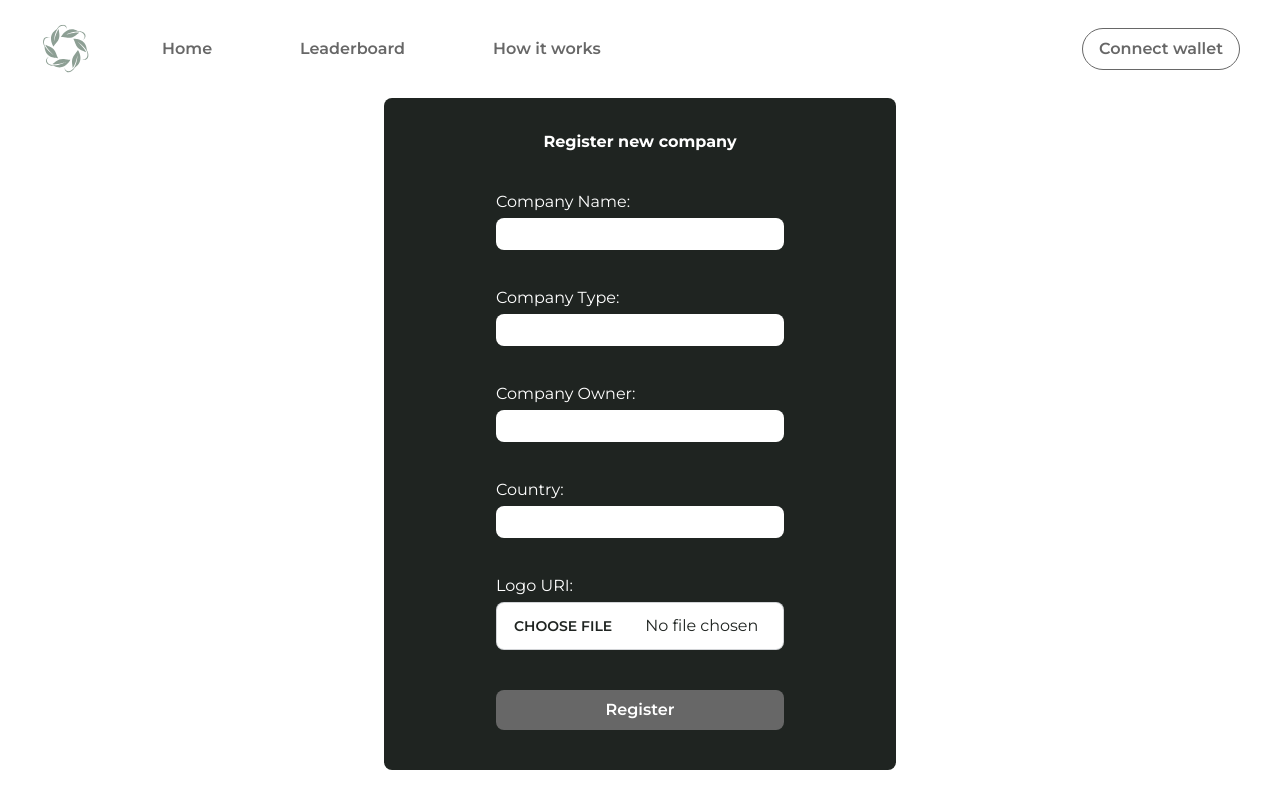
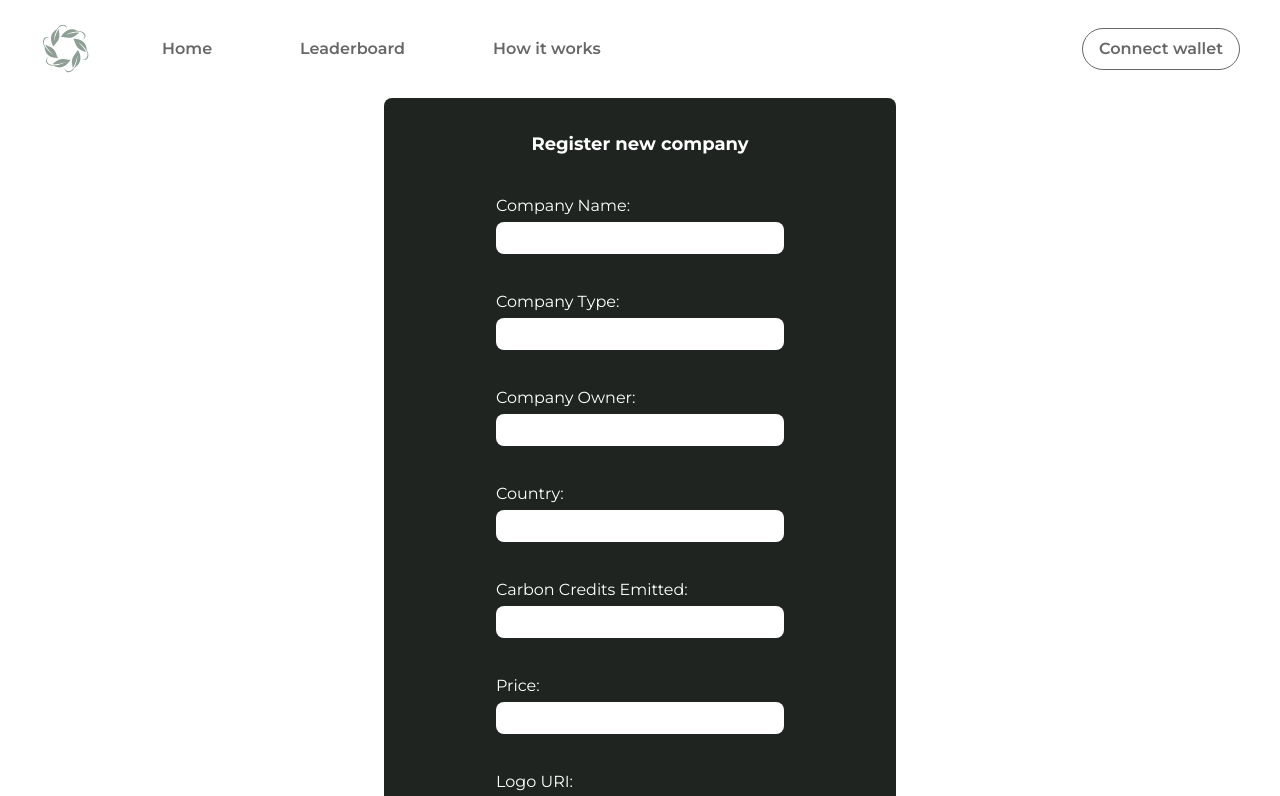
Before and after one commit to Lilium-ZenCon/frontend, a Next.js app: page /company in a window 1280 px wide. Shown: the top 796 px of the page. Built offline with nearby package versions, Linux system fonts and the light colour scheme.

Commit message:
feat(register company): :sparkles: add new infos

```diff
--- a/app/company/page.js
+++ b/app/company/page.js
@@ -10,7 +10,8 @@ const company = () => {
   const [companyType, setCompanyType] = useState(null);
   const [companyOwner, setCompanyOwner] = useState(null);
   const [country, setCountry] = useState(null);
-
+  const [price, setPrice] = useState(null);
+  const [carbonEmitted, setCarbonEmitted] = useState(null);
 
   const sendFileToIPFS = async (e) => {
     if (fileImg) {
@@ -59,7 +60,7 @@ const company = () => {
         <div className="flex justify-center bg-darkgreen w-[40%] rounded-lg py-4">
           <div className="flex flex-col ">
             <div className="flex justify-center">
-              <h1 className="text-white font-bold py-4">
+              <h1 className="text-white font-bold py-4 text-lg">
                 Register new company
               </h1>
             </div>
@@ -78,7 +79,15 @@ const company = () => {
             <div className="py-4 flex flex-col">
               <label className=" text-white py-1">Country:</label>
               <input className="w-72 h-8 rounded-lg px-4 focus:outline-none"
-              onChange={(e) => setCompanyCountry(e.target.result)}></input>
+              onChange={(e) => setCountry(e.target.result)}></input>
+            </div>
+            <div className="py-4 flex flex-col">
+              <label className=" text-white py-1">Carbon Credits Emitted:</label>
+              <input className="w-72 h-8 rounded-lg px-4 focus:outline-none" onChange={(e) => setCarbonEmitted(e.target.result)}></input>
+            </div>
+            <div className="py-4 flex flex-col">
+              <label className=" text-white py-1">Price:</label>
+              <input className="w-72 h-8 rounded-lg px-4 focus:outline-none" onChange={(e) => setPrice(e.target.result)}></input>
             </div>
             <div className="py-4 flex flex-col">
               <label className=" text-white py-1">Logo URI:</label>
--- a/components/HowItWorks.jsx
+++ b/components/HowItWorks.jsx
@@ -9,15 +9,18 @@ const HowItWorks = () => {
       className='my-[2%] mx-[4%]'
       src={howWorksPic}
       alt="logo"
-      width="350"
-      height="350"
+      width="400"
+      height="400"
       />
+
+
       <div className='my-[2%] mr-[4%] '>
         <h5 className="text-sm font-bold text-grey mb-1 mt-[4%]">Green Trace</h5>
         <h1 className="text-6xl font-bold mb-2 leading-tight">How it works</h1>
-        <p className='my-[1%]' >Lorem ipsum dolor sit amet, consectetur adipiscing elit. Suspendisse sed facilisis diam. Praesent tincidunt lobortis turpis. In vehicula posuere iaculis. Nunc a metus eu turpis ultrices tincidunt sed sed metus. </p>
-        <p className='my-[1%]'>Lorem ipsum dolor sit amet, consectetur adipiscing elit. Suspendisse sed facilisis diam. Praesent tincidunt lobortis turpis. In vehicula posuere iaculis. Nunc a metus eu turpis ultrices tincidunt sed sed metus. </p>
-        <button type="button" className="hover:bg-white px-4 py-2 rounded-full border-[1px] border-grey transition duration-300 ease-in-out w-44 font-semibold text-white bg-darkgreen hover:text-grey text-md mt-[4%]">Lorem Ipsum</button>
+        <p className='my-[1%]' >Discover the most incredible way to save the planet! With Green Trace, credit carbon emitting companies can monitor the temperature and humidity in their forest reserves through state-of-the-art IoT devices. And you know what's even cooler? We use artificial intelligence to check if the data falls within the ideal parameters for the region. If they do, it's time to celebrate! We issue carbon credit tokens to recognize your amazing actions. Now we're truly talking about making a difference!</p>
+        <p className='my-[1%]'>But we don't stop there. For you,  user, we offer a unique journey. Calculate the amount of carbon you need to offset based on your daily activities. Be an environmental superhero! Purchase our carbon credit tokens, issued by partner companies, and track your progress on a personalized dashboard. See how every step you take helps protect our planet. It's time to show the world the power of your contribution!</p>
+        <p className='my-[1%]'>Join us and be part of this green revolution. Together, we can make a difference!</p>
+        <button type="button" className="hover:bg-white px-4 py-2 rounded-full border-[1px] border-grey transition duration-300 ease-in-out w-44 font-semibold text-white bg-darkgreen hover:text-grey text-md mt-[4%]">Learn more</button>
       </div>
 
     </div>
```
